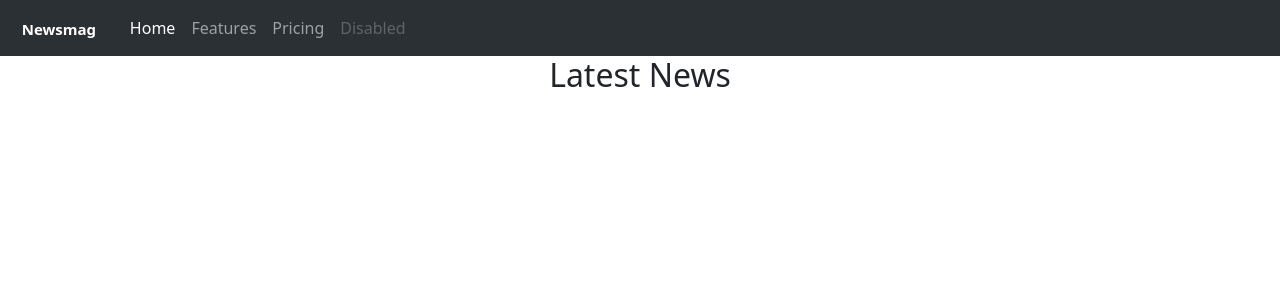
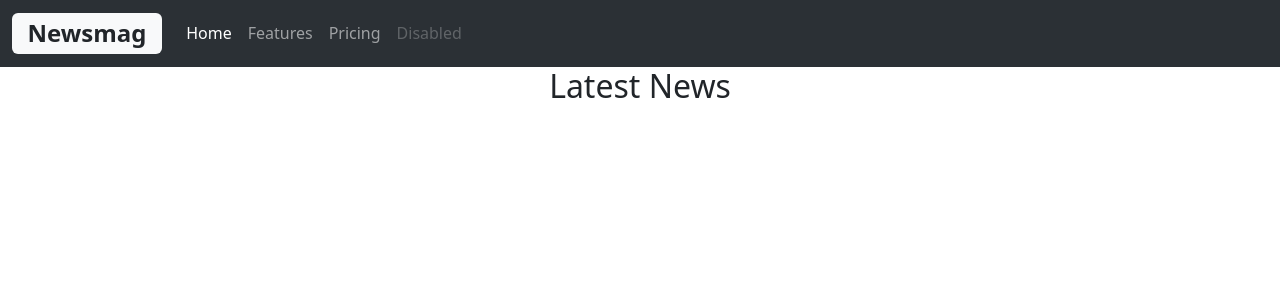
Before and after one commit to Asna1303/NEWS-MAG-REACT-BOOTSTRAP, a React (Create React App) app: page / in a window 1280 px wide. Shown: the top 300 px of the page. Built offline with nearby package versions, Linux system fonts and the light colour scheme.

Commit message:
increased the font size of logo

```diff
--- a/src/Components/Navbar.jsx
+++ b/src/Components/Navbar.jsx
@@ -4,7 +4,7 @@ const Navbar = () => {
   return (
     <nav class="navbar navbar-expand-lg bg-body-tertiary"  data-bs-theme="dark">
     <div class="container-fluid">
-      <a class="navbar-brand" href="#"><span className="badge">Newsmag</span></a>
+      <a class="navbar-brand" href="#"><span className="badge bg-light text-dark fs-4">Newsmag</span></a>
       <button class="navbar-toggler" type="button" data-bs-toggle="collapse" data-bs-target="#navbarNav" aria-controls="navbarNav" aria-expanded="false" aria-label="Toggle navigation">
         <span class="navbar-toggler-icon"></span>
       </button>
```
